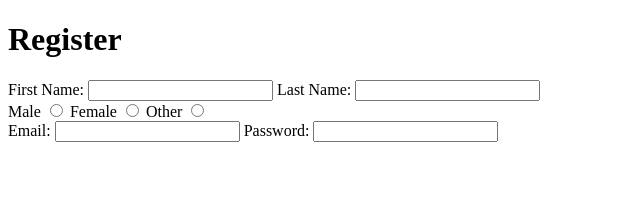
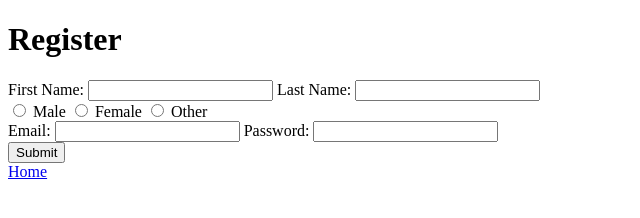
Before and after one commit to IvanRojas13/ejemplos-tecweb-html, a plain HTML site: page registroHTML.html in a window 1280 px wide. Shown: the whole page, without its empty margins (0-640 px from the left). Drawn offline with Linux system fonts and the light colour scheme.

Commit message:
Ejemplo de uso de for, id para formulario

```diff
--- a/registroHTML.html
+++ b/registroHTML.html
@@ -5,24 +5,41 @@
 </head>
 <body>
     <h1>Register</h1>
-    <label>First Name: </label>
-    <input type="text" name="first-name">
-    <label>Last Name: </label>
-    <input type="text" name="last name">
+    <form method="POST">
+
+        <label for="first-name">First Name: </label>
+        <input type="text" name="first-name">
+
+        <label for="last-name">Last Name: </label>
+        <input type="text" name="last-name">
+
+        <div>
+            <input type="radio" name="gender" id="male"> <!--Gender es para que solo deje elegir una opcion-->
+            <label for="male">Male</label>
+
+            <input type="radio" name="gender" id="female">
+            <label for="Female">Female</label>
+
+            <input type="radio" name="gender" id="other">
+            <label for="other">Other</label>
+        </div>
+
+        <div>
+            <label for="email">Email: </label>
+            <input type="email" id="email">
+
+            <label for="password">Password: </label>
+            <input type="password" name="password" id="passowrd" required>
+        </div>
+
+        <!--Boton para enviar la informacion-->
+        <input type="submit" value="Submit">
+    </form>
+
     <div>
-        <label>Male</label>
-        <input type="radio" name="gender"> <!--Gender es para que solo deje elegir una opcion-->
-        <label>Female</label>
-        <input type="radio" name="gender">
-        <label>Other</label>
-        <input type="radio" name="gender">
+        <a href="index.html">Home</a>
+
     </div>
-
-    <label>Email: </label>
-    <input type="email">
-
-    <label>Password: </label>
-    <input type="password">
 
 
 </body>
```
